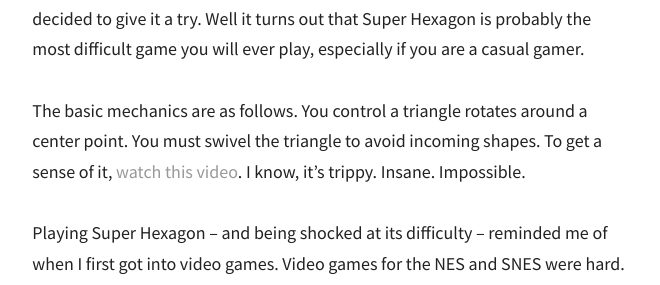
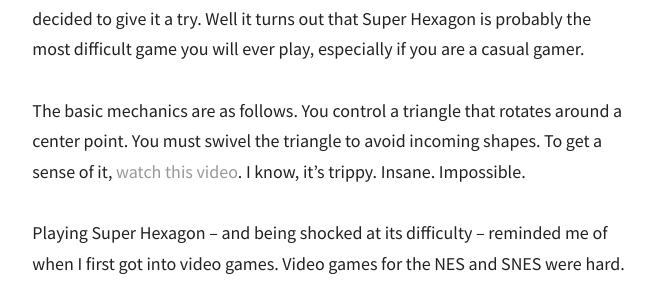
Before and after one commit to moyer/moyer.github.com, a Jekyll site: the page built from _posts/2013-10-03-the-lure-of-the-hard-game.md, in a window 1280 px wide and 900 px high, scrolled down 592 px. Shown: the part 161-446 px from the top of the window, without its empty margins (308-968 px from the left). Built offline with Jekyll 4.4.1, drawn with Linux system fonts in a browser that asks for light colours; Markdown is read by kramdown in place of the engine named in the settings.

Commit message:
edits from Maggie to “Lure Of The Hard Game” and “50 Steps for Writing Fiction”

```diff
--- a/_posts/2013-10-03-the-lure-of-the-hard-game.md
+++ b/_posts/2013-10-03-the-lure-of-the-hard-game.md
@@ -12,7 +12,7 @@
 
 I've been hearing about [Super Hexagon](http://superhexagon.com/) for about a year now, and finally decided to give it a try. Well it turns out that Super Hexagon is probably the most difficult game you will ever play, especially if you are a casual gamer.
 
-The basic mechanics are as follows. You control a triangle rotates around a center point. You must swivel the triangle to avoid incoming shapes. To get a sense of it, [watch this video](http://www.youtube.com/watch?v=2sz0mI_6tLQ). I know, it's trippy. Insane. Impossible.
+The basic mechanics are as follows. You control a triangle that rotates around a center point. You must swivel the triangle to avoid incoming shapes. To get a sense of it, [watch this video](http://www.youtube.com/watch?v=2sz0mI_6tLQ). I know, it's trippy. Insane. Impossible.
 
 Playing Super Hexagon -- and being shocked at its difficulty -- reminded me of when I first got into video games. Video games for the NES and SNES were hard. Really hard. And in addition to being hard, there were often no save points (except for games like Zelda) so if you lost, you had to replay everything up until that point just to lose again.
 
```
Also changed, not shown: _posts/2013-03-28-50-steps-for-writing-fiction.md (+1 -1 lines).
